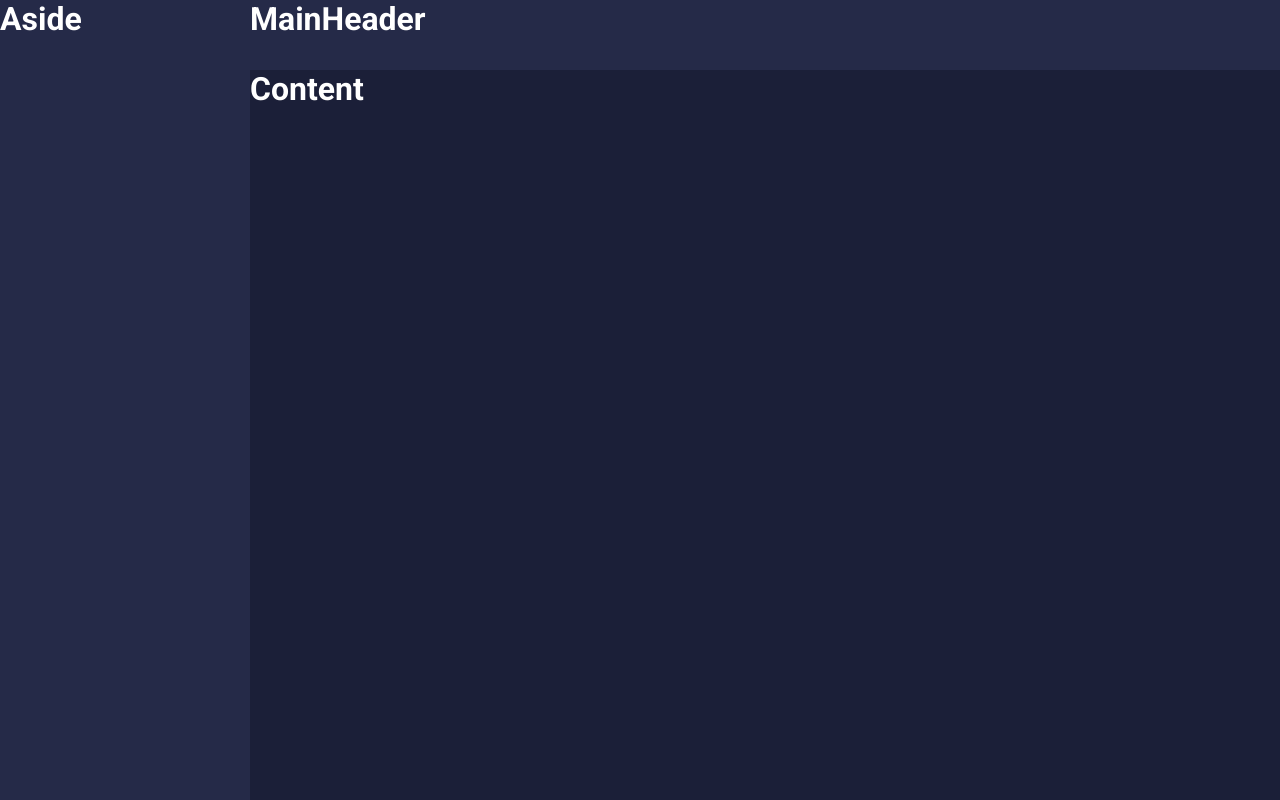
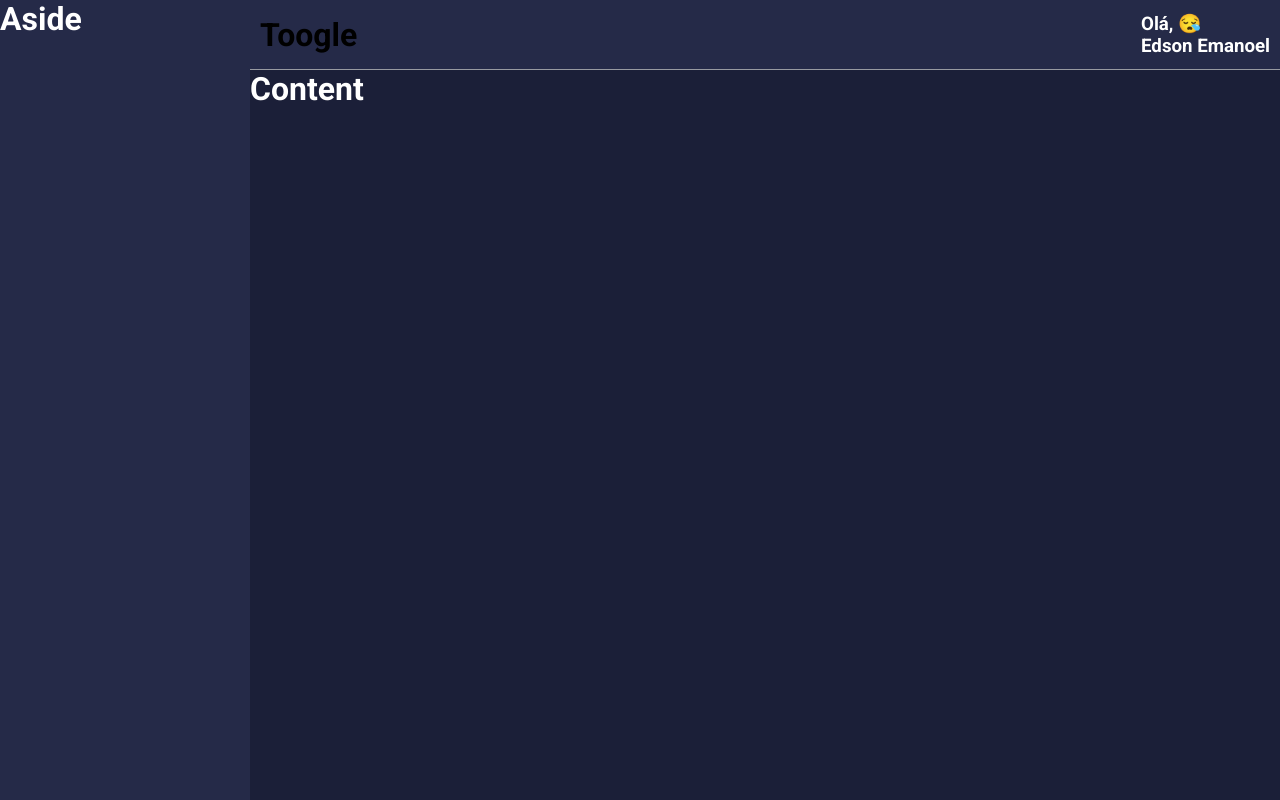
Before and after one commit to mueledson/MinhaCarteira, a React (Vite) app: page / in a window 1280 px wide. Built offline with nearby package versions, Linux system fonts and the light colour scheme.

Commit message:
Começamos a fazer o nosso Header

```diff
--- a/src/components/MainHeader/index.tsx
+++ b/src/components/MainHeader/index.tsx
@@ -1,10 +1,29 @@
-import React from "react";
-import { Container } from "./styles";
+import React, {useMemo} from "react";
+
+import emojis from "../../utils/emoji";
+
+import {
+    Container,
+    Profile,
+    Welcome,
+    UserName
+} from "./styles";
 
 const MainHeader: React.FC = () => {
+
+    const  emoji = useMemo(() => {
+        const indice = Math.floor(Math.random() * emojis.length)
+        return emojis[indice]
+
+    }, [])
     return (
             <Container>
-                <h1>MainHeader</h1>
+                <h1>Toogle</h1>
+
+                <Profile>
+                    <Welcome>Olá, {emoji}</Welcome>
+                    <UserName>Edson Emanoel</UserName>
+                </Profile>
             </Container>
     )
 }
--- a/src/components/MainHeader/styles.ts
+++ b/src/components/MainHeader/styles.ts
@@ -3,6 +3,25 @@
 export const Container = styled.div`
     grid-area: MH;
 
+    background-color: ${props => props.theme.colors.secondary};
+
+    display: flex;
+    align-items: center;
+    justify-content: space-between;
+
+    padding: 0 10px;
+
+    border-bottom: 1px solid ${props => props.theme.colors.gray};
+`;
+
+export const Profile = styled.div`
     color: ${props => props.theme.colors.white};
-    background-color: ${props => props.theme.colors.secondary};
-`
+`;
+
+export const Welcome = styled.h3`
+
+`;
+
+export const UserName = styled.h3`
+
+`;
--- /dev/null
+++ b/src/utils/emoji.ts
@@ -0,0 +1 @@
+export default ['😬', '🤨', '😐', '😔', '😒', '😪', '🗿']
```
